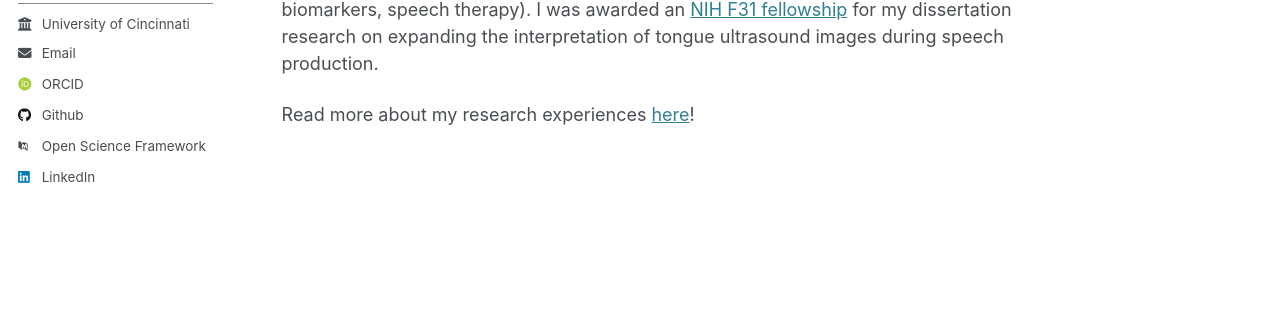
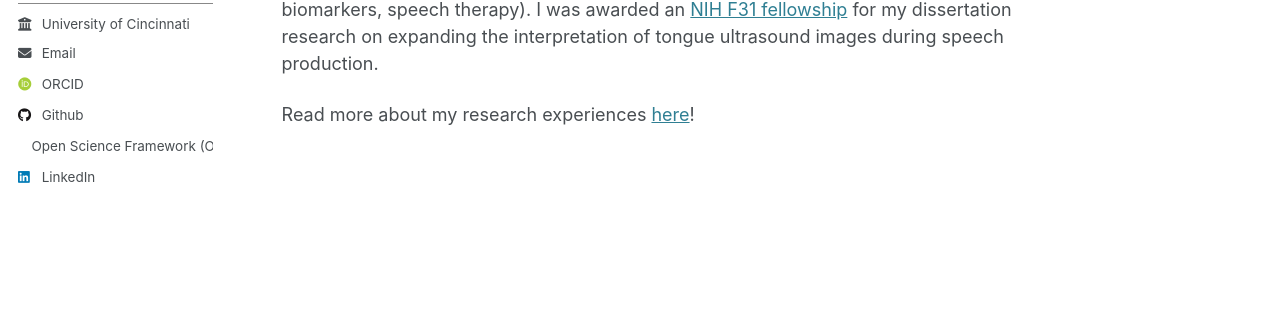
Before and after one commit to SarahRLi/sarahrli.github.io, a Jekyll site: the page built from _pages/about.md, in a window 1280 px wide. Shown: the part 314-644 px from the top of the page. Built offline with Jekyll 4.4.1, drawn with Linux system fonts in a browser that asks for light colours; some web fonts are replaced.

Commit message:
Update author-profile.html

```diff
--- a/_includes/author-profile.html
+++ b/_includes/author-profile.html
@@ -83,7 +83,7 @@
         <li><a href="https://www.stackoverflow.com/users/{{ author.stackoverflow }}"><i class="fab fa-fw fa-stack-overflow icon-pad-right" aria-hidden="true"></i>Stackoverflow</a></li>
       {% endif %}
       {% if author.osf %}
-        <li><a href="{{ author.osf }}"><i class="ai ai-pubmed ai-fw icon-pad-right"></i>Open Science Framework</a></li>
+        <li><a href="{{ author.osf }}"><i class="fa-brands fa-osf icon-pad-right"></i>Open Science Framework (OSF)</a></li>
       {% endif %}
 
       <!-- Font Awesome icons / Social media -->
```
